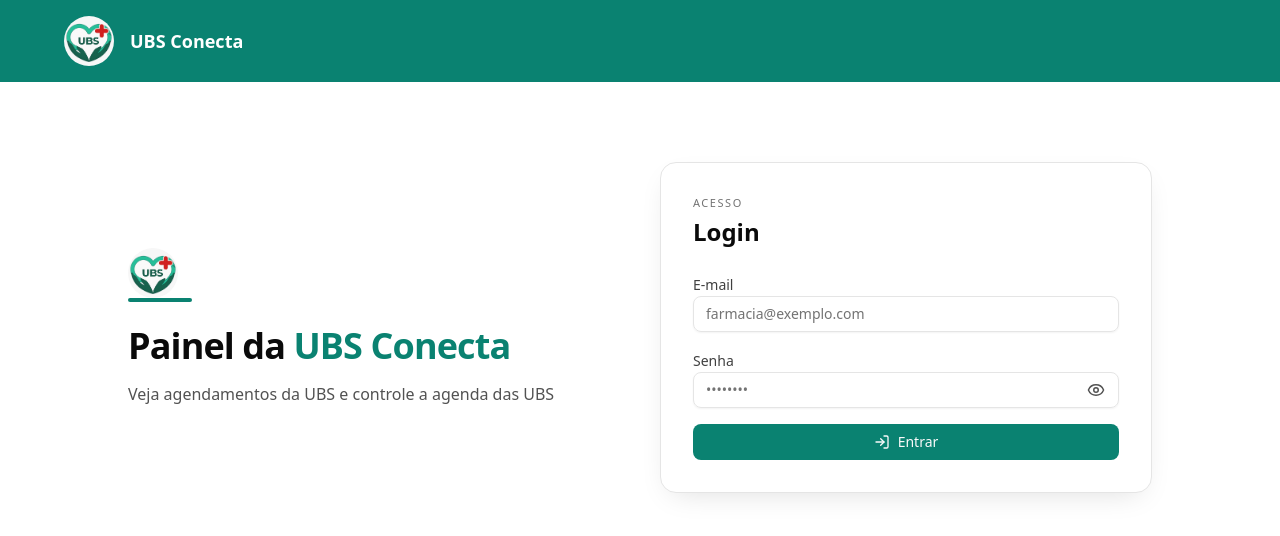
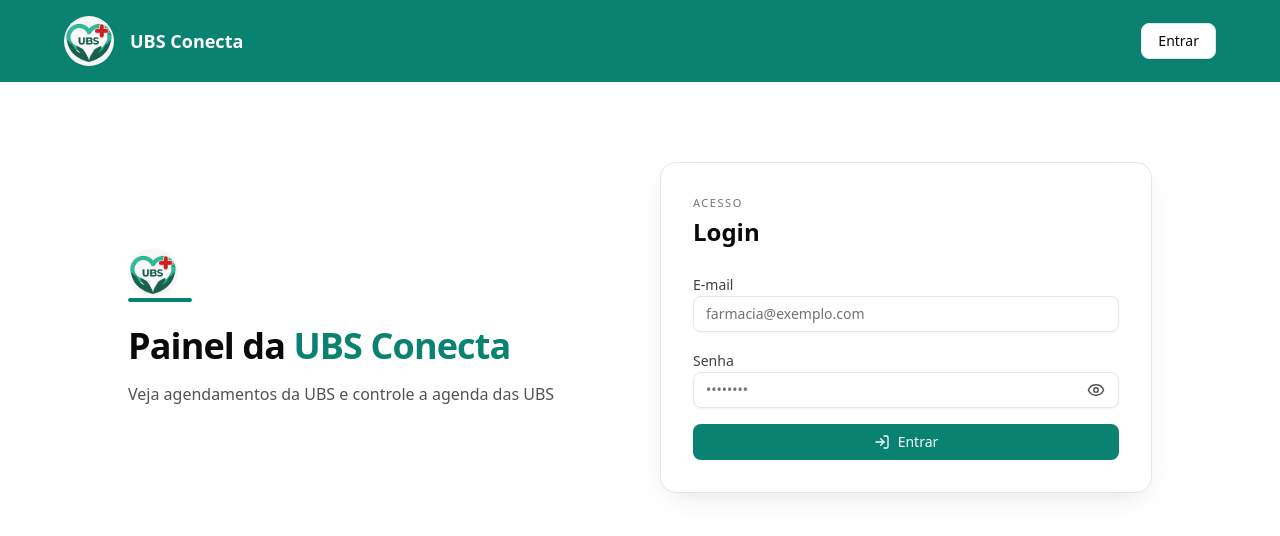
Before and after one commit to clarasenx/project-ubs, a Next.js app: page /login in a window 1280 px wide. Shown: the top 536 px of the page. Built offline with nearby package versions, Linux system fonts and the light colour scheme.

Commit message:
adicionar botão de entrar e ajustar middleware

```diff
--- a/src/components/banner-carousel/index.tsx
+++ b/src/components/banner-carousel/index.tsx
@@ -19,7 +19,7 @@
 
 export const ImageCarousel = ({ items }: ImageCarouselProps) => {
   return (
-    <Carousel className="w-full max-w-sm ">
+    <Carousel className="w-full max-w-sm m-auto ">
       <CarouselContent>
         {items.map((item, index) => (
           <CarouselItem key={index}>
--- a/src/components/header/index.tsx
+++ b/src/components/header/index.tsx
@@ -3,6 +3,7 @@
 import { ReactNode, useEffect, useState } from "react";
 import LogoutButton from "../loggoutButton";
 import Link from "next/link";
+import { Button } from "../ui/button";
 
 interface HeaderProps {
   children?: ReactNode;
@@ -37,7 +38,13 @@
           {children}
         </nav>
 
-        {logged ? <LogoutButton /> : null}
+        {logged ?
+          <LogoutButton /> :
+          <Link href={"/login"}>
+            <Button variant="outline">
+              Entrar
+            </Button>
+          </Link>}
       </div>
     </header>
   );
--- a/src/components/ui/button.tsx
+++ b/src/components/ui/button.tsx
@@ -5,7 +5,7 @@
 import { cn } from "@/lib/utils"
 
 const buttonVariants = cva(
-  "inline-flex items-center justify-center gap-2 whitespace-nowrap rounded-md text-sm font-medium transition-all disabled:pointer-events-none disabled:opacity-50 [&_svg]:pointer-events-none [&_svg:not([class*='size-'])]:size-4 shrink-0 [&_svg]:shrink-0 outline-none focus-visible:border-ring focus-visible:ring-ring/50 focus-visible:ring-[3px] aria-invalid:ring-destructive/20 dark:aria-invalid:ring-destructive/40 aria-invalid:border-destructive",
+  "inline-flex items-center cursor-pointer justify-center gap-2 whitespace-nowrap rounded-md text-sm font-medium transition-all disabled:pointer-events-none disabled:opacity-50 [&_svg]:pointer-events-none [&_svg:not([class*='size-'])]:size-4 shrink-0 [&_svg]:shrink-0 outline-none focus-visible:border-ring focus-visible:ring-ring/50 focus-visible:ring-[3px] aria-invalid:ring-destructive/20 dark:aria-invalid:ring-destructive/40 aria-invalid:border-destructive",
   {
     variants: {
       variant: {
--- a/src/middleware.ts
+++ b/src/middleware.ts
@@ -20,11 +20,12 @@
   const { pathname } = req.nextUrl;
 
   // Rotas liberadas (login, estáticos e uma eventual API pública)
-  const isPublicPath = ["/login", "/infoPage"].includes(pathname);
+  const isPrivate = pathname === '/'
+
   const token = req.cookies.get("auth")?.value;
   const ok = await isValidToken(token);
 
-  if (isPublicPath) {
+  if (!isPrivate) {
     return NextResponse.next();
   }
 
```
